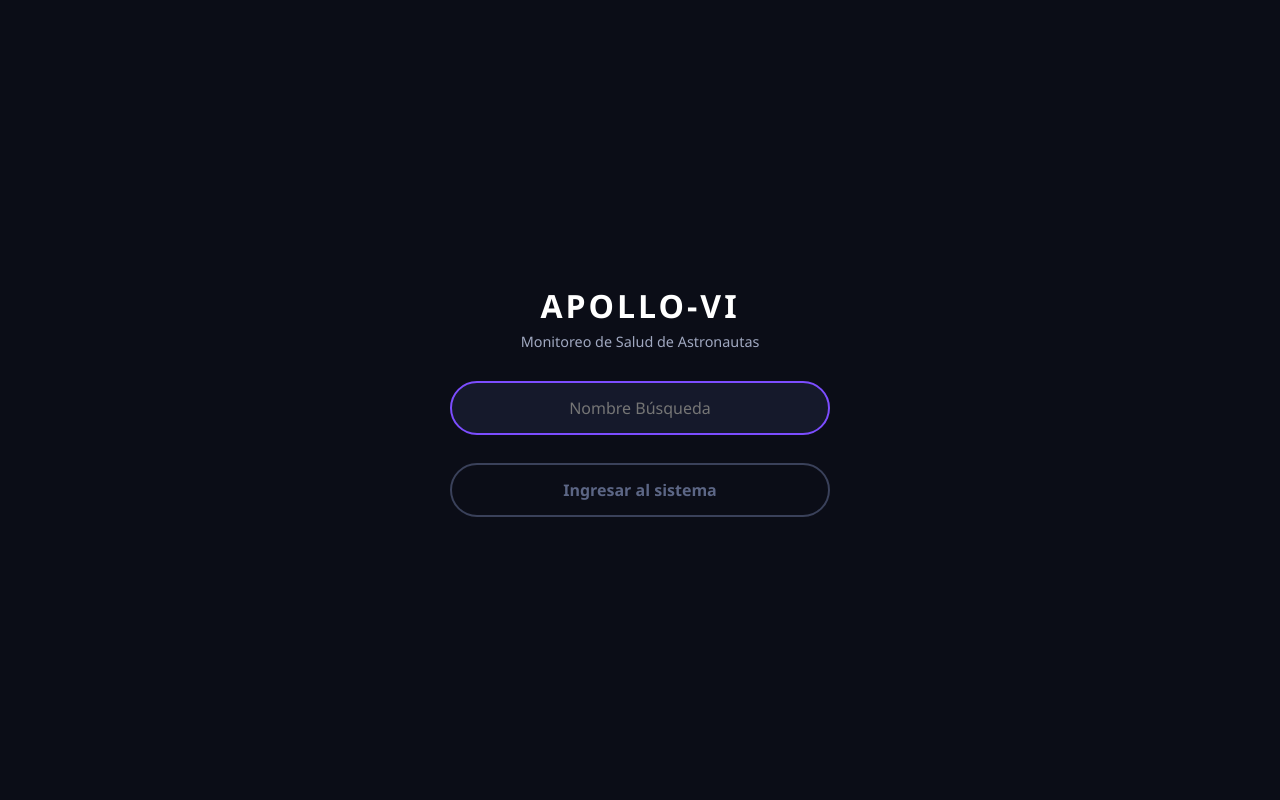
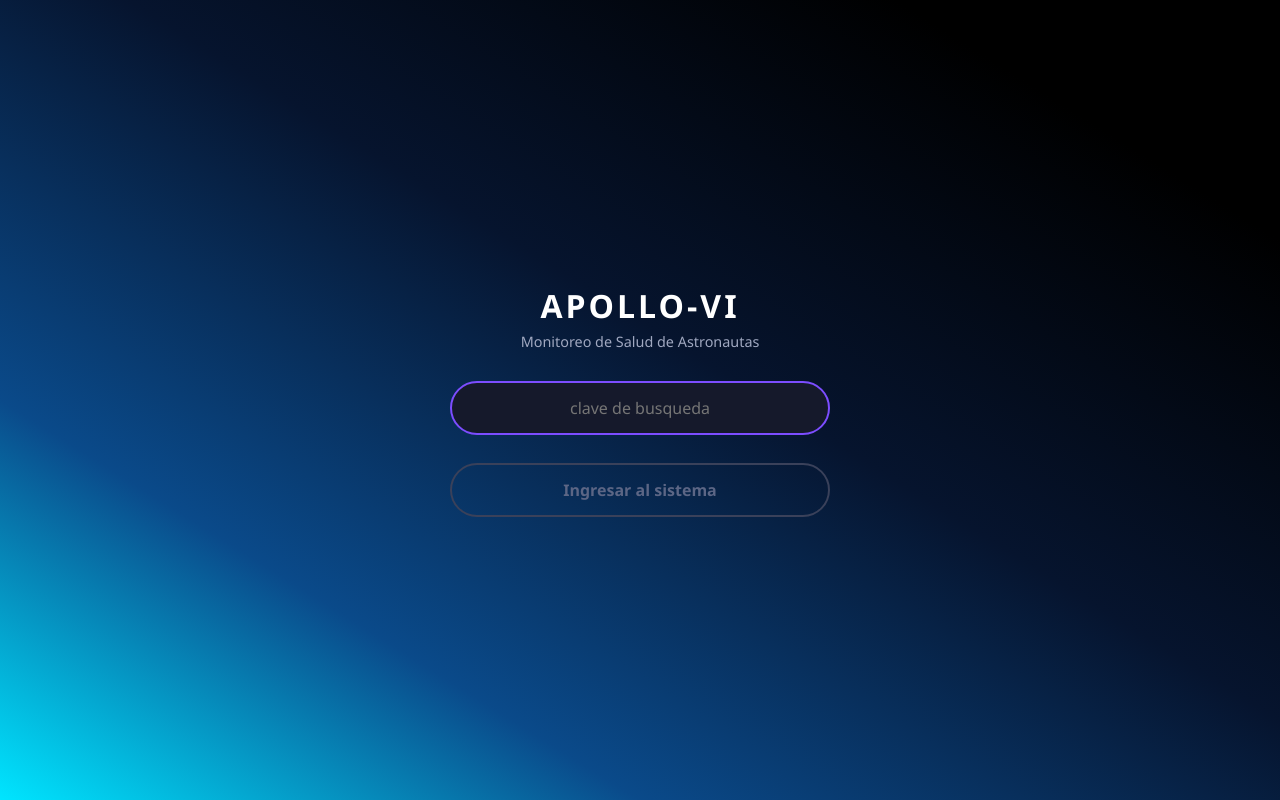
Before and after one commit to MabelMB/APOLLO-VI, a PHP site: page /login.html in a window 1280 px wide. Run offline with PHP 8.4, Linux system fonts and the light colour scheme.

Commit message:
Degradado e inicio de sesion

```diff
--- a/css/styles.css
+++ b/css/styles.css
@@ -9,9 +9,18 @@
     font-family: 'Segoe UI', Tahoma, Geneva, Verdana, sans-serif;
 }
 
-/* Fondo exclusivo para la vista de login */
+/* Fondo exclusivo para la vista de login
+   Difuminado diagonal: esquina inferior izquierda -> superior derecha */
 body.login-body {
-    background-color: #0b0d17;
+    background-color: #000000;
+    background-image: linear-gradient(
+        to top right,
+        #00e5ff 0%,     /* azul: esquina inferior izquierda */
+        #0a4a8a 25%,    /* azul medio */
+        #06142e 55%,    /* azul muy oscuro */
+        #000000 85%     /* negro: esquina superior derecha */
+    );
+    background-attachment: fixed;
     color: #ffffff;
     min-height: 100vh;
     display: flex;
@@ -75,6 +84,19 @@ body.login-body {
     transition: box-shadow 0.3s ease;
 }
 
+/* Quitar flechas arriba/abajo (spinner) del input numérico */
+.apollo-input::-webkit-outer-spin-button,
+.apollo-input::-webkit-inner-spin-button {
+    -webkit-appearance: none;
+    appearance: none;
+    margin: 0;
+}
+
+.apollo-input[type="number"] {
+    -moz-appearance: textfield;
+    appearance: textfield;
+}
+
 .apollo-input:focus {
     box-shadow: 0 0 12px rgba(124, 77, 255, 0.5);
 }
@@ -96,7 +118,9 @@ body.login-body {
 }
 
 .apollo-dropdown::-webkit-scrollbar {
-    display: none;
+    display: none !important;
+    width: 0 !important;
+    height: 0 !important;
 }
 
 /* Elementos individuales de la lista desplegable */
@@ -162,6 +186,16 @@ body.dashboard-body {
     grid-template-columns: 15% 35% 50%;
     gap: 0;
     padding: 0;
+    background-color: #0a1128;
+    background-image: linear-gradient(
+        to top right,
+        #1e6fd9 0%,     /* azul: esquina inferior izquierda de la zona */
+        #0f172a 50%,    /* azul oscuro */
+        #000000 100%    /* negro: esquina superior derecha */
+    );
+    background-size: 85% 100%;      /* solo cubre las columnas 2 y 3 */
+    background-position: right top;
+    background-repeat: no-repeat;
     flex: 1;
     height: 100%;
 }
@@ -201,7 +235,7 @@ body.dashboard-body {
 }
 
 .cuerpo-container, .metricas-container {
-    background-color: #0f172a;
+    background-color: transparent;
     height: 100%;
     display: flex;
     flex-direction: column;
--- a/js/main.js
+++ b/js/main.js
@@ -1,38 +1,66 @@
-// Lista temporal de astronautas
+// Lista temporal de claves de astronautas (luego Backend la conectará con MySQL)
 const astronautas = [
-    "Alexis Reyes",
-    "Mabel Menchaca",
-    "Sadisa Balderas",
-    "Galilea Nieto",
-    "Carolina Zapata",
-    "Irazema Suarez"
+    "123456",
+    "234356",
+    "987654"
 ];
 
-const inputNombre = document.getElementById("input-nombre");
+const inputClave = document.getElementById("input-clave");
 const listaCoincidencias = document.getElementById("lista-coincidencias");
+const btnLogin = document.getElementById("btn-login");
 
-//Cada vez que el usuario teclea en el buscador
-inputNombre.addEventListener("input", () => {
-    const texto = inputNombre.value.trim().toLowerCase();
+// Función para validar si la clave existe y está completa
+function validarIngreso() {
+    const valorActual = inputClave.value.trim();
+    const existe = astronautas.includes(valorActual);
+
+    // El botón se habilita solo si la clave coincide exactamente con la lista
+    btnLogin.disabled = !existe;
+    return existe;
+}
+
+// Cada vez que el usuario teclea en el buscador
+inputClave.addEventListener("input", () => {
+    const texto = inputClave.value.trim();
     listaCoincidencias.innerHTML = ""; // Limpiar lista anterior
+
+    validarIngreso();
 
     if (texto === "") return;
 
-    // Filtrar nombres que contengan lo que se está escribiendo
-    const filtrados = astronautas.filter(nombre =>
-        nombre.toLowerCase().includes(texto)
+    // Filtrar claves que contengan lo que se está escribiendo
+    const filtrados = astronautas.filter(clave =>
+        clave.includes(texto)
     );
 
-    filtrados.forEach(nombre => {
+    // Crear elementos de la lista desplegable
+    filtrados.forEach(clave => {
         const li = document.createElement("li");
-        li.textContent = nombre;
+        li.textContent = clave;
 
-        // Al hacer clic en una coincidencia, se rellena el input y se ocultara la lista
+        // Al hacer clic en una coincidencia, se rellena el input y valida
         li.addEventListener("click", () => {
-            inputNombre.value = nombre;
+            inputClave.value = clave;
             listaCoincidencias.innerHTML = "";
+            validarIngreso();
         });
 
         listaCoincidencias.appendChild(li);
     });
 });
+
+// Acción al presionar "Ingresar al sistema"
+const formLogin = document.getElementById("form-login");
+if (formLogin) {
+    formLogin.addEventListener("submit", (e) => {
+        e.preventDefault();
+
+        if (validarIngreso()) {
+            // Guarda la clave activa para usarla en el dashboard
+            localStorage.setItem("astronautaActivo", inputClave.value.trim());
+
+            // Redirige al dashboard
+            window.location.href = "dashboard.html";
+        }
+    });
+}
--- a/login.html
+++ b/login.html
@@ -17,7 +17,7 @@
 
             <form id="form-login" class="login-form" action="php/login.php" method="POST" autocomplete="off">
                 <div class="search-wrapper">
-                    <input type="text" id="input-nombre" class="apollo-input" name="nombre" placeholder="Nombre Búsqueda" required>
+                    <input type="number" id="input-clave" class="apollo-input" name="clave" placeholder="clave de busqueda" required>
 
                     <!-- Lista de coincidencias con clases de componentes -->
                     <ul id="lista-coincidencias" class="apollo-dropdown"></ul>
```
